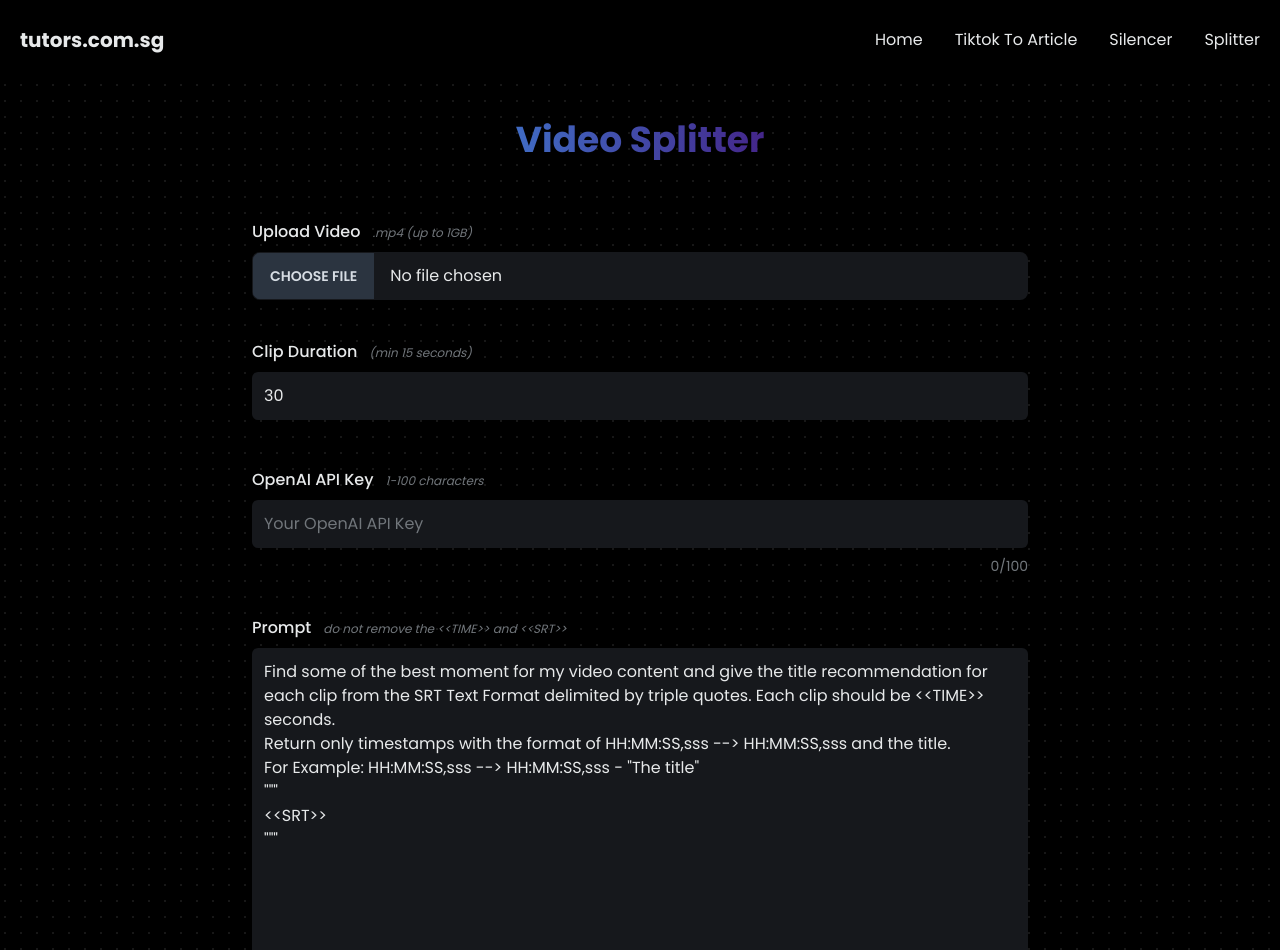
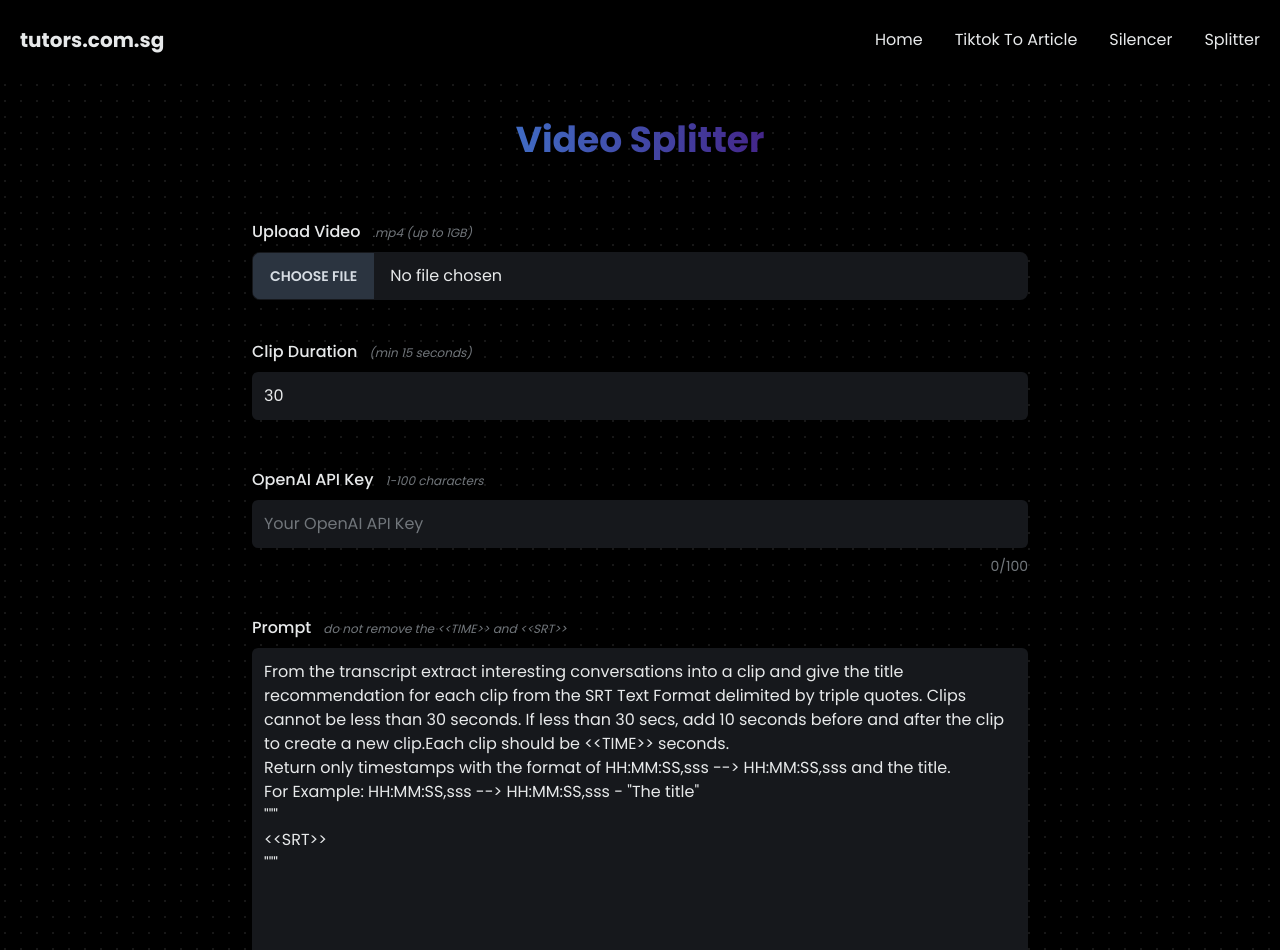
Before and after one commit to tengtutors/tutors_frontend, a Next.js app: page /splitter in a window 1280 px wide. Shown: the top 950 px of the page. Built offline with nearby package versions, Linux system fonts and the light colour scheme.

Commit message:
Update CreateSplitterForm.jsx

```diff
--- a/components/CreateSplitterForm.jsx
+++ b/components/CreateSplitterForm.jsx
@@ -20,7 +20,7 @@ const CreateSplitterForm = () => {
     const [file, setFile] = useState(null);
     const [seconds, setSeconds] = useState(30);
     const [openaiAPI, setOpenaiAPI] = useState("");
-    const [prompt, setPrompt] = useState(`Find some of the best moment for my video content and give the title recommendation for each clip from the SRT Text Format delimited by triple quotes. Each clip should be <<TIME>> seconds.
+    const [prompt, setPrompt] = useState(`From the transcript extract interesting conversations into a clip and give the title recommendation for each clip from the SRT Text Format delimited by triple quotes. Clips cannot be less than 30 seconds. If less than 30 secs, add 10 seconds before and after the clip to create a new clip.Each clip should be <<TIME>> seconds.
 Return only timestamps with the format of HH:MM:SS,sss --> HH:MM:SS,sss and the title.
 For Example: HH:MM:SS,sss --> HH:MM:SS,sss - "The title"
 """
```
